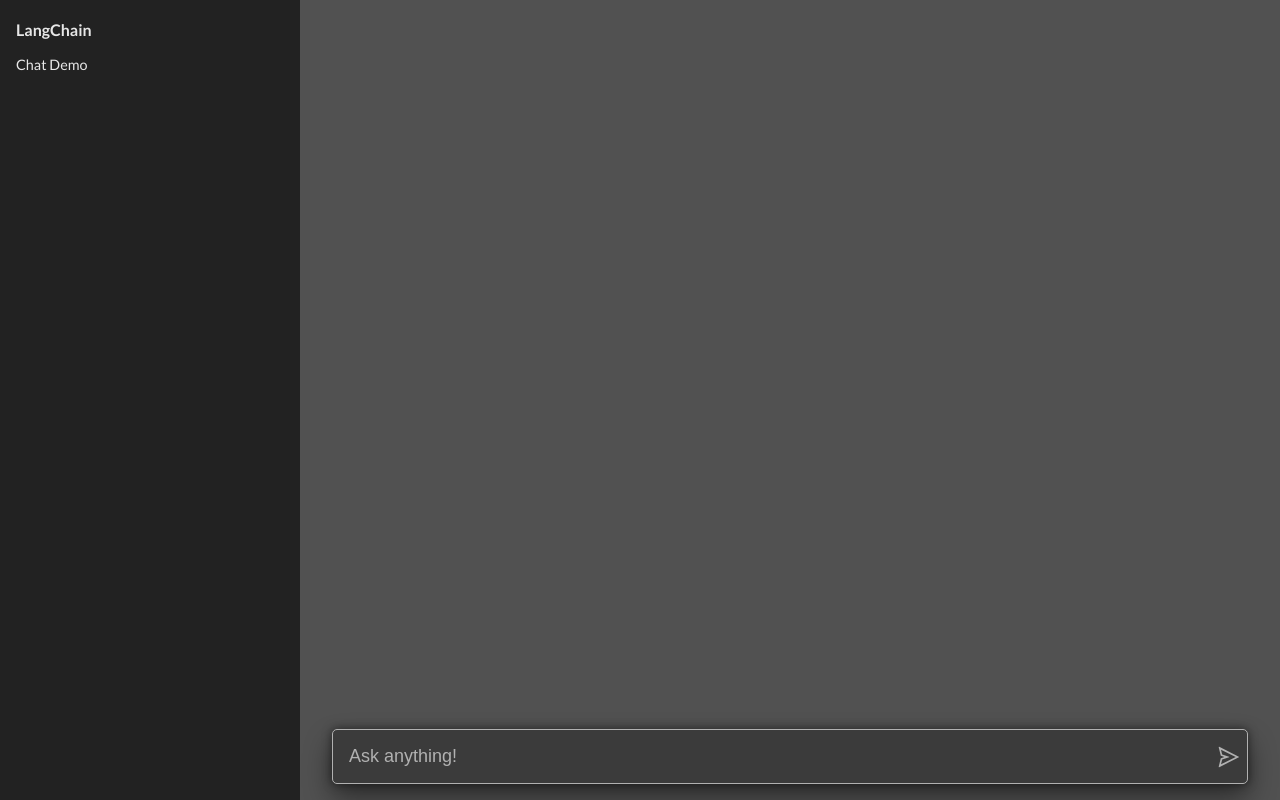
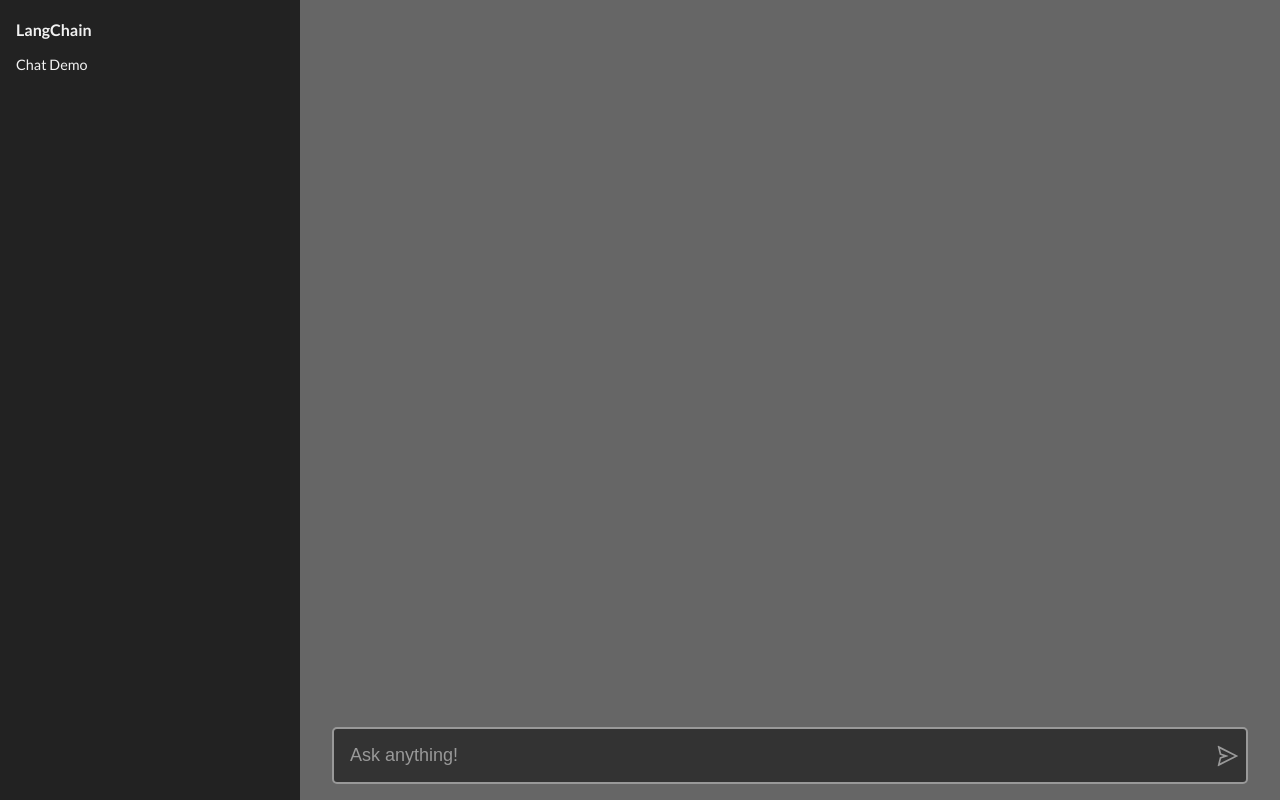
Before and after one commit to om202/react-langchain, a React (Create React App) app in the folder react-langchain-one/: page / in a window 1280 px wide. Built offline with nearby package versions, Linux system fonts and the light colour scheme.

Commit message:
some ui changes

```diff
--- a/react-langchain-one/src/ChatUI.js
+++ b/react-langchain-one/src/ChatUI.js
@@ -2,7 +2,7 @@ import React, { useState, useEffect, useRef } from "react";
 import "./css/ChatUI.css";
 import { GiComputerFan } from "react-icons/gi";
 import { AiOutlineSend } from "react-icons/ai";
-import {FcBiotech} from "react-icons/fc";
+import { FcBiotech } from "react-icons/fc";
 import format from "string-format";
 import { openAiChatModelConversationSummaryMemory } from "./openAi/chatModel";
 import LoadingSpinner from "./components/LoadingSpinner";
@@ -63,7 +63,9 @@ function ChatUI({ userName }) {
             )}
             <div
               key={index}
-              className="message"
+              className={
+                message.type === "user" ? "message" : "message message-ai"
+              }
               dangerouslySetInnerHTML={{ __html: marked(message.text) }}
             />
           </div>
--- a/react-langchain-one/src/css/ChatUI.css
+++ b/react-langchain-one/src/css/ChatUI.css
@@ -23,12 +23,17 @@
 
 .message-container {
   margin-top: 24px;
+  padding-right: 10px;
   display: flex;
   flex-direction: row;
 }
 
+.message-container:last-child {
+  margin-bottom: 24px;
+}
+
 .message-sender {
-  background-color: var(--primary-color);
+  background-color: var(--darker-color);
   display: flex;
   justify-content: center;
   align-items: center;
@@ -40,24 +45,30 @@
   min-width: 45px;
   height: 45px;
   margin-right: 5px;
+  border-radius: 50%;
+  border: 2px solid var(--tertiary-color);
 }
 
 .message-sender-ai {
-  background-color: var(--success-color);
+
+  /* background-color: var(--dark-color); */
 }
 
 .message {
-  background-color: var(--darker-color);
+  background-color: var(--success-color);
   color: var(--light-color);
   border-radius: 5px;
-  padding: 0 18px;
+  padding: 10px 18px;
   margin-left: 10px;
+}
+
+.message-ai {
+  background-color: var(--dark-color);
 }
 
 .send-message-form {
   display: flex;
   min-height: 50px;
-  box-shadow: 0 14px 28px rgba(0,0,0,0.45), 0 0px 10px rgba(0,0,0,0.52);
   width: 100%;
   background-color: var(--dark-color);
   border-radius: 5px;
@@ -85,11 +96,11 @@
 }
 
 .send-message-form:focus-within {
-  border: 1px solid var(--tertiary-color);
+  border: 2px solid var(--tertiary-color);
 }
 
 .send-message-form button[type="submit"] {
-  background-color: transparent ;
+  background-color: transparent;
   border: none;
   font-size: x-large;
   border-radius: 5px;
--- a/react-langchain-one/src/index.css
+++ b/react-langchain-one/src/index.css
@@ -23,14 +23,14 @@ input[type="text"] {
 }
 
 :root {
-  --primary-color: #c054be;
-  --secondary-color: #515151;
-  --tertiary-color: #b1b1b1;
-  --success-color: #00875a;
-  --danger-color: #dc3545;
-  --warning-color: #ffc107;
-  --info-color: #17a2b8;
-  --light-color: #e7e7e7;
-  --dark-color: #3b3b3b;
-  --darker-color:  #222222;
+  --primary-color: #FFA500;
+  --secondary-color: #666666;
+  --tertiary-color: #999999;
+  --success-color: #02AB3A;
+  --danger-color: #E62E2E;
+  --warning-color: #ffcc00;
+  --info-color: #3399ff;
+  --light-color: #f2f2f2;
+  --dark-color: #333333;
+  --darker-color: #222222;
 }
```
